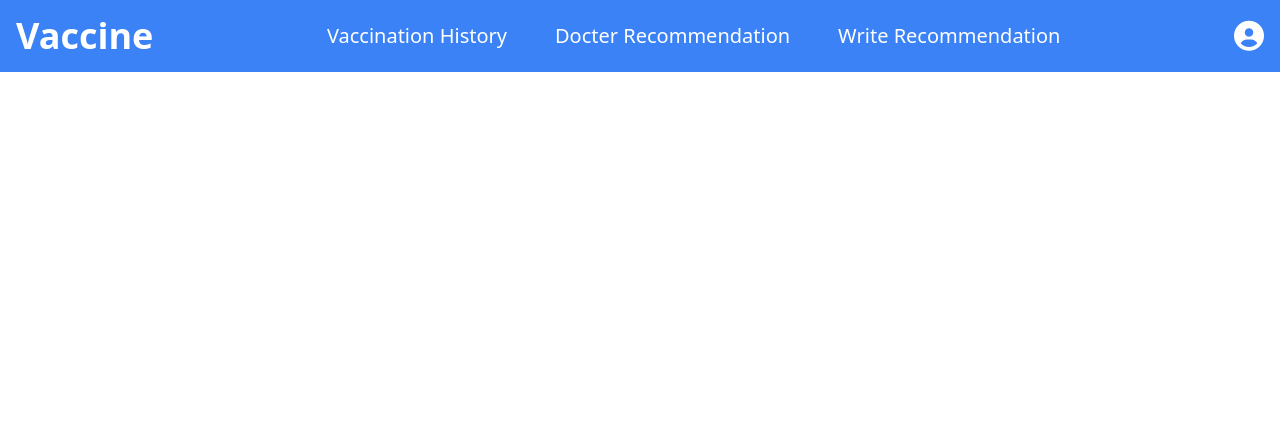
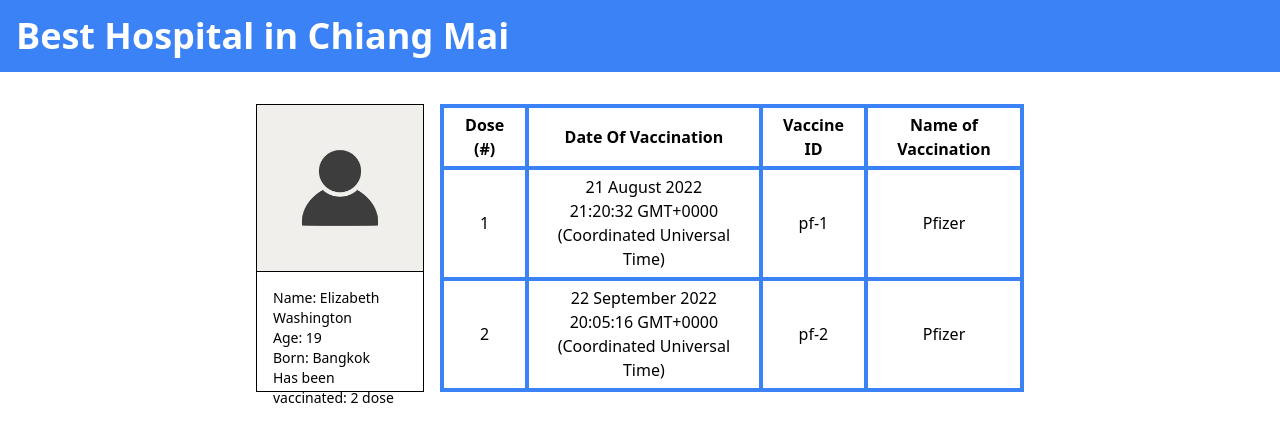
Before and after one commit to nutchayaporn-b/SE331-2022-Project-1, a Vue app: page /vaccine-history/1 in a window 1280 px wide. Shown: the top 442 px of the page. Built offline with nearby package versions, Linux system fonts and the light colour scheme.

Commit message:
Show vaccine details on vaccine history page

```diff
--- /dev/null
+++ b/src/components/VaccineTableBodyInfo.vue
@@ -0,0 +1,42 @@
+<template>
+  <tr class="max-h-fit">
+    <td class="border-solid border-blue-500 border-4 px-4 py-1 text-center">{{ dose }}</td>
+    <td class="border-solid border-blue-500 border-4 px-4 py-1 text-center">
+      <div>{{ dateToString(vaccineDate) }}</div>
+      <div>{{ vaccineDate.toTimeString() }}</div>
+    </td>
+    <td class="border-solid border-blue-500 border-4 px-4 py-1 text-center">{{ vaccineId }}</td>
+    <td class="border-solid border-blue-500 border-4 px-4 py-1 text-center">{{ vaccineName }}</td>
+  </tr>
+</template>
+
+<script>
+export default {
+  props: {
+    dose: Number,
+    vaccineDate: Date,
+    vaccineId: Number,
+    vaccineName: String,
+  },
+  methods: {
+    dateToString(date) {
+      // returns date in string format dd month Year
+      const months = [
+        "January",
+        "Febuary",
+        "March",
+        "April",
+        "May",
+        "June",
+        "July",
+        "August",
+        "September",
+        "October",
+        "November",
+        "December",
+      ];
+      return date.getDate() + " " + months[date.getMonth()] + " " + date.getFullYear();
+    },
+  },
+};
+</script>
--- a/src/layouts/Navbar.vue
+++ b/src/layouts/Navbar.vue
@@ -1,13 +1,13 @@
 <template>
   <nav class="flex justify-between sticky top-0 px-4 py-4 bg-blue-500 items-center">
-    <div class="text-4xl font-bold text-white"><router-link to="/">Vaccine</router-link></div>
+    <div class="text-4xl font-bold text-white"><router-link to="/">Best Hospital in Chiang Mai</router-link></div>
     <ul class="flex gap-12 text-white text-xl">
-      <li><router-link to="/vaccine-history">Vaccination History</router-link></li>
-      <li>Docter Recommendation</li>
-      <li>Write Recommendation</li>
+      <!-- <li><router-link to="/vaccine-history">Vaccination History</router-link></li> -->
+      <!-- <li>Docter Recommendation</li> -->
+      <!-- <li>Write Recommendation</li> -->
     </ul>
     <div class="text-white">
-      <i class="fas fa-user-circle text-3xl"></i>
+      <!-- <i class="fas fa-user-circle text-3xl"></i> -->
     </div>
   </nav>
 </template>
--- a/src/router.js
+++ b/src/router.js
@@ -4,7 +4,7 @@ import VaccineHistory from "./views/VaccineHistory.vue";
 
 const routes = [
   { path: "/", name: "Home", component: Home },
-  { path: "/vaccine-history", name: "Vaccine History", component: VaccineHistory },
+  { path: "/vaccine-history/:userId", name: "Vaccine History", component: VaccineHistory },
 ];
 
 const router = createRouter({
--- a/src/views/VaccineHistory.vue
+++ b/src/views/VaccineHistory.vue
@@ -1,4 +1,45 @@
 <template>
-  <div>SADASDSA</div>
+  <div class="flex w-[60%] gap-4">
+    <UserCard
+      :name="user.name"
+      :surname="user.surname"
+      :age="user.age"
+      :hometown="user.hometown"
+      :dose="user.vaccines.length"
+    />
+    <table class="max-h-fit">
+      <tr class="text-black">
+        <th class="border-solid border-blue-500 border-4 px-4 py-1">Dose (#)</th>
+        <th class="border-solid border-blue-500 border-4 px-4 py-1">Date Of Vaccination</th>
+        <th class="border-solid border-blue-500 border-4 px-4 py-1">Vaccine ID</th>
+        <th class="border-solid border-blue-500 border-4 px-4 py-1">Name of Vaccination</th>
+      </tr>
+      <VaccineTableBodyInfo
+        v-for="vaccine in user.vaccines"
+        :dose="user.vaccines.indexOf(vaccine) + 1"
+        :vaccineDate="vaccine.timestamp"
+        :vaccineId="vaccine.id"
+        :vaccineName="vaccine.name"
+      />
+    </table>
+  </div>
 </template>
-<script></script>
+<script>
+import UserCard from "../components/UserCard.vue";
+import users from "../mockups/users";
+import VaccineTableBodyInfo from "../components/VaccineTableBodyInfo.vue";
+export default {
+  components: {
+    UserCard,
+    VaccineTableBodyInfo,
+  },
+  computed: {
+    userId() {
+      return this.$route.params.userId;
+    },
+    user() {
+      return users.find((u) => u.id == this.userId);
+    },
+  },
+};
+</script>
```
